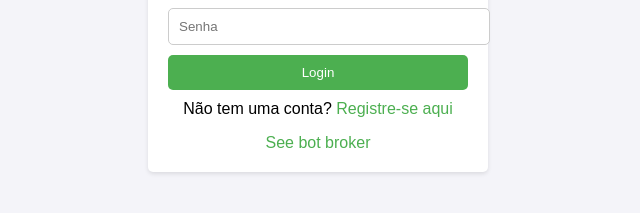
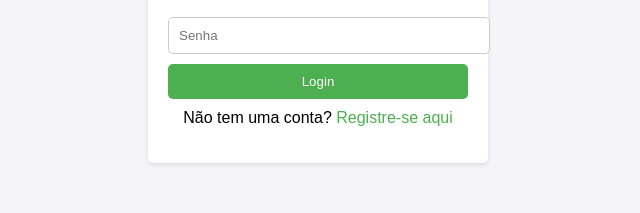
Before and after one commit to sauloSM2008/Forexmondial, a plain HTML site: page index.html in a window 1280 px wide. Shown: the part 445-658 px from the top of the page, without its empty margins (322-962 px from the left). Drawn offline with Linux system fonts and the light colour scheme.

Commit message:
Update index.html
Atyalj

```diff
--- a/index.html
+++ b/index.html
@@ -86,7 +86,7 @@
                 <button type="submit">Login</button>
             </form>
             <p>Não tem uma conta? <a href="package.html">Registre-se aqui</a></p>
-            <a href="https://qxbroker.com/">See bot broker</a>
+
 
         </div>
     </div>
```
